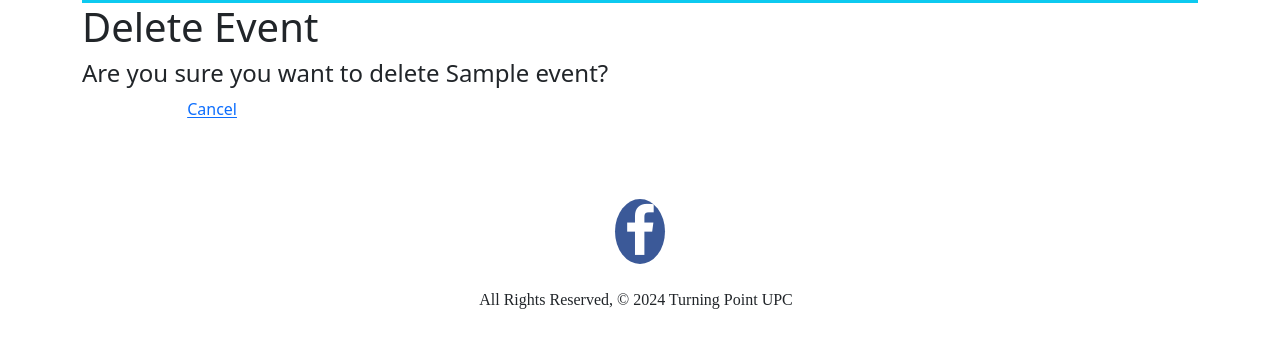
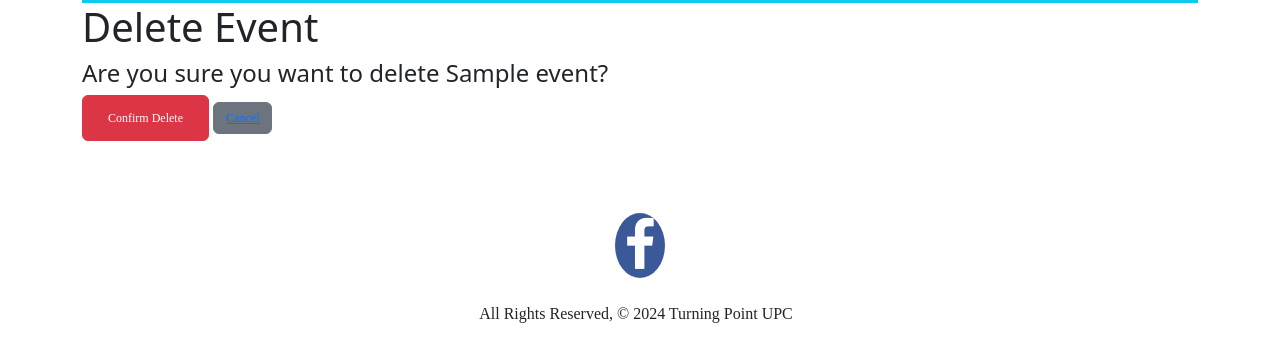
Before and after one commit to bRad1995/Turning_Point_UPC, a Django app: page /events/1/delete/ in a window 1280 px wide. Shown: the part 36-398 px from the top of the page. Run offline with Django 5.2, Linux system fonts and the light colour scheme; tables that the repository leaves empty hold one stand-in row (values such as "Sample post"); parts of the project's set-up code (start-up, migrations or seed data) failed here and were passed over; some libraries are stand-ins or nearby versions; some web fonts are replaced.

Commit message:
confirm delete event buttons modified

```diff
--- a/turningpoint_upc/main_app/templates/home.html
+++ b/turningpoint_upc/main_app/templates/home.html
@@ -81,8 +81,9 @@
         <p>4404 Gautier Vancleave Rd.</p>
         <p>Gautier, MS 39553</p>
     </div>
-    <div class="text-center" id="google-maps">
-        <iframe src="https://www.google.com/maps/embed?pb=!1m18!1m12!1m3!1d3441.0852113704104!2d-88.65711932400846!3d30.4053241747439!2m3!1f0!2f0!3f0!3m2!1i1024!2i768!4f13.1!3m3!1m2!1s0x889bf1bfdc878f7d%3A0x7689205b044593f5!2s4404%20Gautier%20Vancleave%20Rd%2C%20Gautier%2C%20MS%2039553!5e0!3m2!1sen!2sus!4v1709328005319!5m2!1sen!2sus" width="600" height="450" style="border:0;" allowfullscreen="" loading="lazy" referrerpolicy="no-referrer-when-downgrade"></iframe>
+
+    <div class="embed-responsive embed-responsive-4by3">
+        <iframe class="embed-responsive-item" src="https://www.google.com/maps/embed?pb=!1m18!1m12!1m3!1d3441.0852113704104!2d-88.65711932400846!3d30.4053241747439!2m3!1f0!2f0!3f0!3m2!1i1024!2i768!4f13.1!3m3!1m2!1s0x889bf1bfdc878f7d%3A0x7689205b044593f5!2s4404%20Gautier%20Vancleave%20Rd%2C%20Gautier%2C%20MS%2039553!5e0!3m2!1sen!2sus!4v1709328005319!5m2!1sen!2sus" width="600" height="450" style="border:0;" allowfullscreen="" loading="lazy" referrerpolicy="no-referrer-when-downgrade"></iframe>
     </div>
 
 
--- a/turningpoint_upc/main_app/templates/main_app/event_confirm_delete.html
+++ b/turningpoint_upc/main_app/templates/main_app/event_confirm_delete.html
@@ -8,7 +8,7 @@
 
 <form action="" method="POST">
   {% csrf_token %}
-  <input type="submit" value="Confirm Delete" class="btn" />
-  <a href="{% url 'events_index' %}">Cancel</a>
+  <button type="button" class="btn btn-danger"><input type="submit" value="Confirm Delete" class="btn"/></button>
+  <button type="button" class="btn btn-secondary"><a href="{% url 'events_index' %}">Cancel</a></button>
 </form>
 {% endblock %}
```
